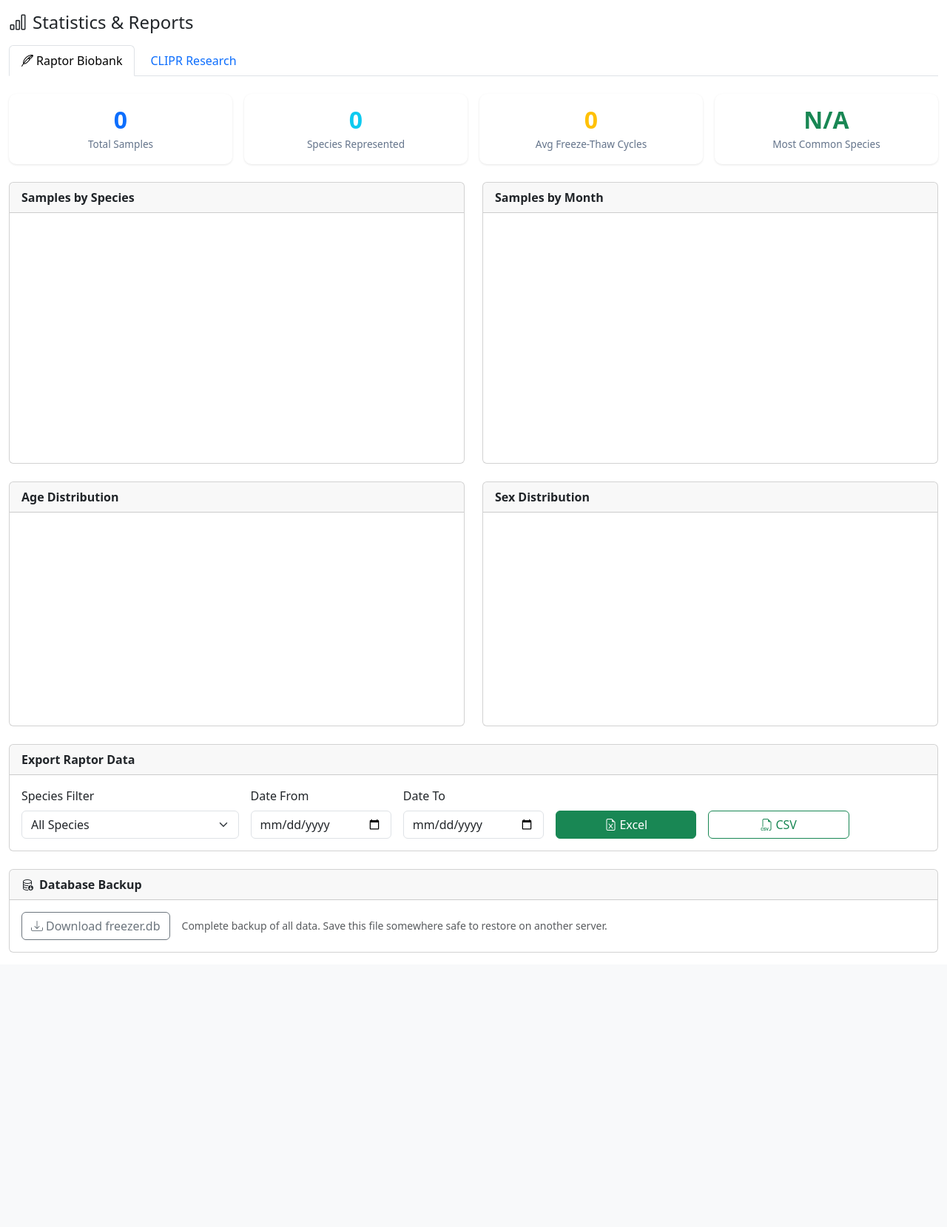
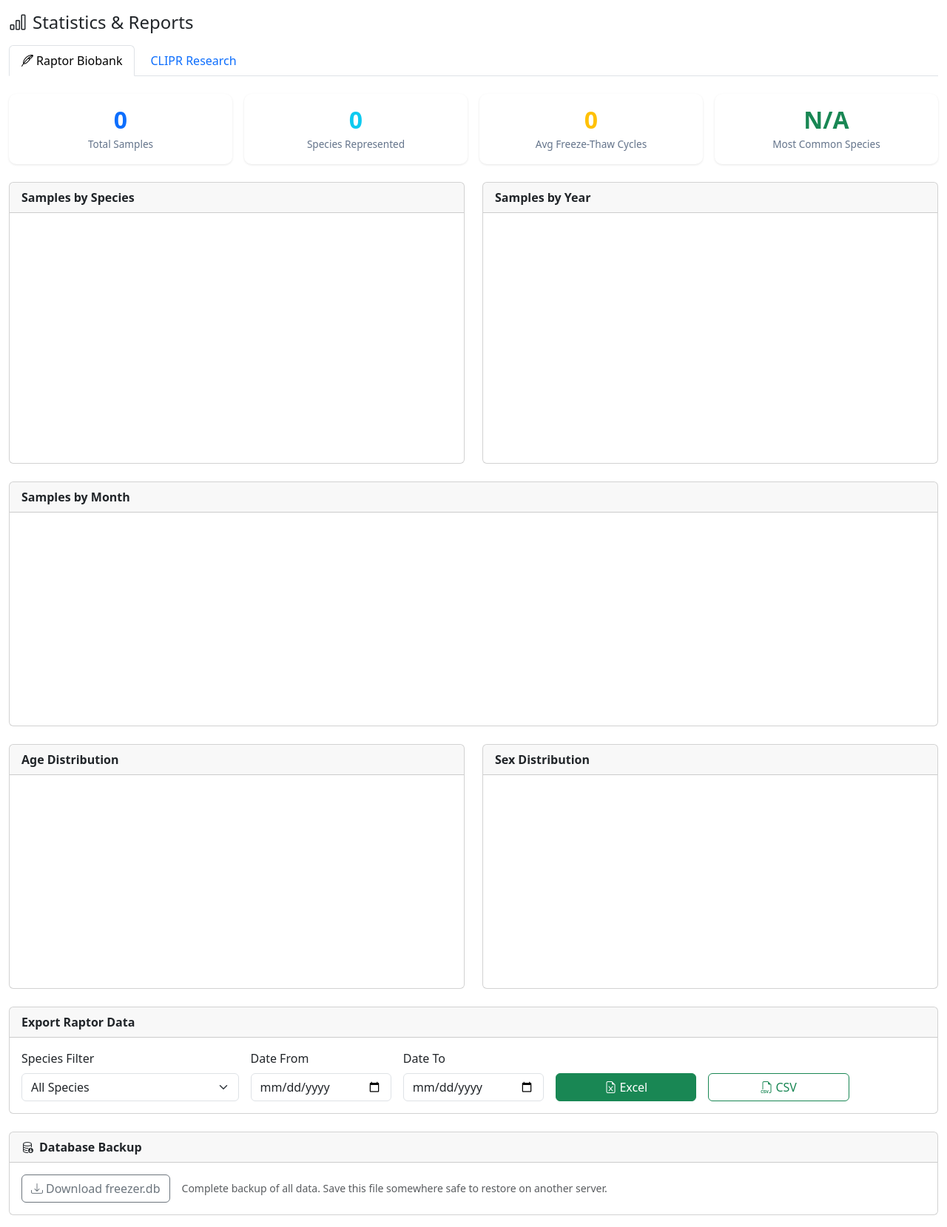
Before and after one commit to hbeaufrere/Freezer, a Flask app: page /stats in a window 1280 px wide. Shown: the part 56-1715 px from the top of the page at 74% size. Before the commit the page ends 1344 px from the top, so only its background shows below. Run offline with Flask 3, Linux system fonts and the light colour scheme; the visitor is signed in with stand-in values (Sample User, id 1); data comes from the database, SQL or seed files in the repository; data that the repository does not hold is empty; a map, chart or similar area stays blank.

Commit message:
Add Samples by Year chart to raptor biobank statistics
Adds a yearly aggregation query and a new bar chart next to the
species chart, with the monthly chart moved to a full-width row below.

https://claude.ai/code/session_01Wkj97pHo5auCVRG2BY4zyy

```diff
--- a/services/stats_service.py
+++ b/services/stats_service.py
@@ -24,6 +24,15 @@ def get_raptor_stats(db):
         ORDER BY count DESC
     """).fetchall()
     stats['species_breakdown'] = [dict(r) for r in rows]
+
+    rows = db.execute(f"""
+        SELECT strftime('%Y', rt.collection_date) AS year,
+               COUNT(DISTINCT {_BASE_ID}) AS count
+        FROM raptor_tubes rt
+        GROUP BY year
+        ORDER BY year
+    """).fetchall()
+    stats['yearly_counts'] = [dict(r) for r in rows]
 
     rows = db.execute(f"""
         SELECT strftime('%Y-%m', rt.collection_date) AS month,
--- a/static/js/stats-charts.js
+++ b/static/js/stats-charts.js
@@ -56,6 +56,9 @@ async function loadRaptorStats() {
         // Species bar chart (horizontal)
         renderSpeciesChart(stats.species_breakdown || []);
 
+        // Yearly chart
+        renderYearlyChart(stats.yearly_counts || []);
+
         // Monthly chart
         renderMonthlyChart(stats.monthly_counts || []);
 
@@ -104,6 +107,34 @@ function renderSpeciesChart(data) {
             scales: {
                 x: { beginAtZero: true, title: { display: true, text: 'Sample Count' } },
                 y: { title: { display: false } }
+            }
+        }
+    });
+}
+
+function renderYearlyChart(data) {
+    destroyChart('yearly');
+    const ctx = document.getElementById('chart-yearly');
+    if (!ctx || data.length === 0) return;
+
+    chartInstances['yearly'] = new Chart(ctx, {
+        type: 'bar',
+        data: {
+            labels: data.map(d => d.year),
+            datasets: [{
+                label: 'Samples',
+                data: data.map(d => d.count),
+                backgroundColor: data.map((_, i) => CHART_COLORS[i % CHART_COLORS.length]),
+                borderRadius: 4,
+            }]
+        },
+        options: {
+            responsive: true,
+            maintainAspectRatio: false,
+            plugins: { legend: { display: false } },
+            scales: {
+                y: { beginAtZero: true, title: { display: true, text: 'Count' } },
+                x: { title: { display: true, text: 'Year' } }
             }
         }
     });
--- a/templates/stats.html
+++ b/templates/stats.html
@@ -69,9 +69,19 @@
             </div>
             <div class="col-md-6">
                 <div class="card">
+                    <div class="card-header fw-bold">Samples by Year</div>
+                    <div class="card-body">
+                        <canvas id="chart-yearly" height="300"></canvas>
+                    </div>
+                </div>
+            </div>
+        </div>
+        <div class="row g-4 mb-4">
+            <div class="col-12">
+                <div class="card">
                     <div class="card-header fw-bold">Samples by Month</div>
                     <div class="card-body">
-                        <canvas id="chart-monthly" height="300"></canvas>
+                        <canvas id="chart-monthly" height="250"></canvas>
                     </div>
                 </div>
             </div>
```
